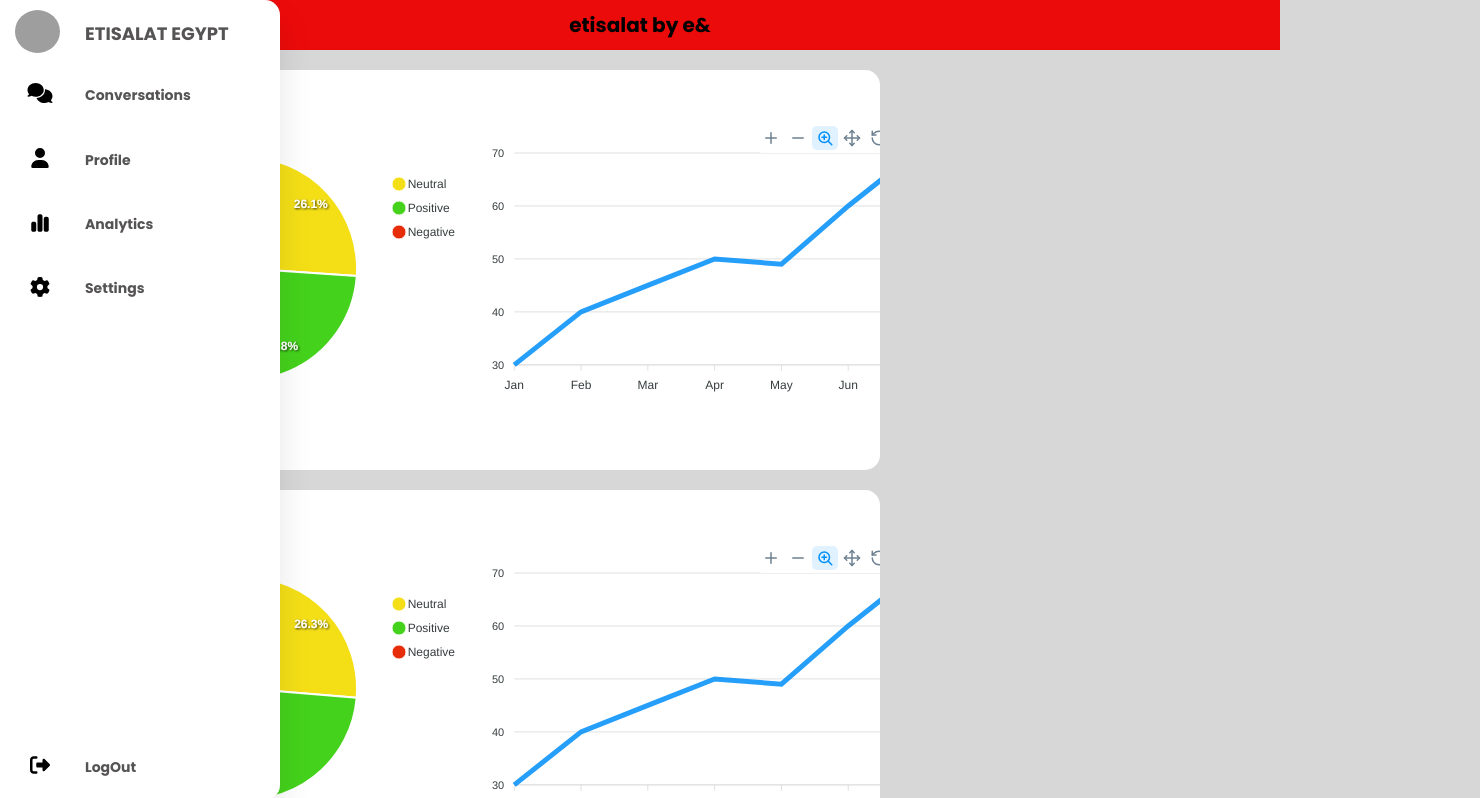
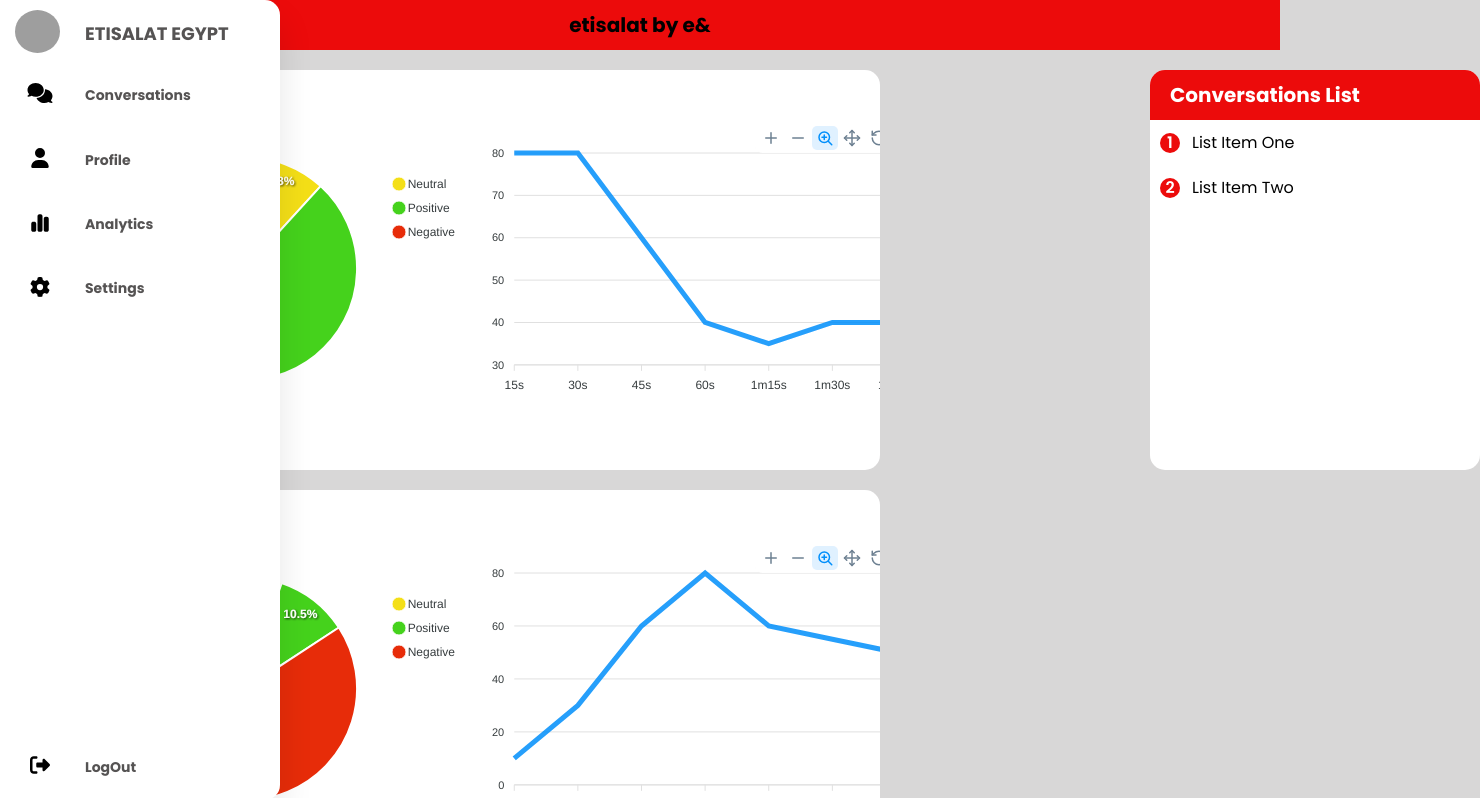
Before and after one commit to Yosranabil/Sentimental-Analysis-React.js, a React (Create React App) app: page /Analysis in a window 1280 px wide. Shown: the top 798 px of the page, 1480 px wide, since content can reach past the window. Built offline with nearby package versions, Linux system fonts and the light colour scheme; grey boxes are pictures that could not be loaded.

Commit message:
charts with chat-list

```diff
--- a/src/Components/Chart.js
+++ b/src/Components/Chart.js
@@ -2,7 +2,10 @@
 import './Chart.css';
 import ReactApexChart from 'react-apexcharts';
 
+
 function Chart(props) {
+
+
     return (
         <div className="chart">
             <ReactApexChart
--- a/src/Components/Line-Chart.js
+++ b/src/Components/Line-Chart.js
@@ -1,29 +1,14 @@
 // LineChart.js
-import React, { useState } from 'react';
+import React from 'react';
 import './Line-Chart.css';
 import ReactApexChart from 'react-apexcharts';
 
-function LineChart() {
-    const [state] = useState({
-        options: {
-            chart: {
-                id: 'basic-line',
-            },
-            xaxis: {
-                categories: ['Jan', 'Feb', 'Mar', 'Apr', 'May', 'Jun', 'Jul'],
-            },
-        },
-        series: [
-            {
-                name: 'series-1',
-                data: [30, 40, 45, 50, 49, 60, 70],
-            },
-        ],
-    });
+
+function LineChart(props) {
 
     return (
         <div className="lineChart">
-            <ReactApexChart options={state.options} series={state.series} type="line" width="450" />
+            <ReactApexChart options={props.options} series={props.series} type="line" width="450" />
         </div>
     );
 }
--- a/src/Constants.js
+++ b/src/Constants.js
@@ -186,6 +186,73 @@
         }
     ];
 
+    const lineChart1 = {
+        options: {
+            chart: {
+                id: 'line-chart',
+            },
+            xaxis: {
+                categories: ['15s', '30s', '45s', '60s', '1m15s', '1m30s', '1m45s'],
+            },
+        },
+        series: [
+            {
+                name: 'series-1',
+                data: [60, 75, 80, 75, 30,25,25],
+            },
+        ],
+    };
+    const lineChart2 = {
+        options: {
+            chart: {
+                id: 'line-chart',
+            },
+            xaxis: {
+                categories: ['15s', '30s', '45s', '60s', '1m15s', '1m30s', '1m45s'],
+            },
+        },
+        series: [
+            {
+                name: 'series-1',
+                data: [40, 35, 50, 80, 60,60,65],
+            },
+        ],
+    };
+
+    const lineChart12 = {
+        options: {
+            chart: {
+                id: 'line-chart-2',
+            },
+            xaxis: {
+                categories: ['15s', '30s', '45s', '60s', '1m15s', '1m30s', '1m45s'],
+            },
+        },
+        series: [
+            {
+                name: 'series-1',
+                data: [80, 80, 60, 40, 35,40,40],
+            },
+        ],
+    };
+
+    const lineChart22 ={
+        options: {
+            chart: {
+                id: 'line-chart-2',
+            },
+            xaxis: {
+                categories: ['15s', '30s', '45s', '60s', '1m15s', '1m30s', '1m45s'],
+            },
+        },
+        series: [
+            {
+                name: 'series-1',
+                data: [10, 30, 60, 80, 60,55,50],
+            },
+        ],
+    };
+
     const chart1Data = {
         options: {
             chart: {
@@ -197,6 +264,17 @@
         series: [30, 40, 45],
     };
 
+    const chart1Data2 = {
+        options: {
+            chart: {
+                id: "basic-pie-1",
+            },
+            labels: ['Neutral', 'Positive', 'Negative'],
+            colors: ['#F4DF17', '#45D21C', '#E72C09'],
+        },
+        series: [10, 70, 5],
+    };
+
     const chart2Data = {
         options: {
             chart: { id: "basic-pie-2", },
@@ -206,7 +284,16 @@
         series: [25, 50, 20],
     };
 
-    return { row1Data1, row2Data1, row1Data2, row2Data2, messageData1, messageData2, chart1Data, chart2Data };
+    const chart2Data2 = {
+        options: {
+            chart: { id: "basic-pie-2", },
+            labels: ['Neutral', 'Positive', 'Negative'],
+            colors: ['#F4DF17', '#45D21C', '#E72C09'],
+        },
+        series: [5, 10, 80],
+    };
+
+    return { row1Data1, row2Data1, row1Data2, row2Data2, messageData1, messageData2, chart1Data, chart2Data ,chart1Data2,chart2Data2,lineChart1,lineChart2,lineChart12,lineChart22};
 }
 
 export default constantData;
--- a/src/Pages/Analysis.css
+++ b/src/Pages/Analysis.css
@@ -31,3 +31,70 @@
     font-weight: bold;
     color:rgba(12, 10, 10, 0.671);
 }
+.chats-list-container{
+    width: 100%;
+    height: 100%;
+}
+.chats-list {
+    width: 330px;
+    height: 400px;
+    background-color: white;
+    display: flex;
+    align-items: center;
+    justify-content: center;
+    margin: 20px 0 0 20px;
+    border-radius: 15px;
+    position: absolute;
+    margin-left: 1150px;
+    margin-top: -820px; ;
+}
+
+.chats-list h2 {
+    color: #fff;
+    margin-top: 0;
+    background-color: rgb(236, 11, 11);
+    padding: 10px 20px;
+    font-size: 20px;
+    border-top-left-radius: 15px;
+    border-top-right-radius: 15px;
+}
+
+.chats-list ul {
+    position: relative;
+    background-color: #fff;
+}
+
+.chats-list ul li {
+    list-style: none;
+    padding: 10px;
+    width: 100%;
+    background-color: #fff;
+}
+
+.chats-list ul li:hover {
+    transform: scale(1.1);
+    cursor: pointer;
+    transition: all 0.2s ease;
+    z-index: 100;
+    color: white;
+    background-color: rgb(236, 11, 11);
+    box-shadow: 0 5px 25px rgba(0, 0, 0, 0.2);
+}
+
+.chats-list ul li span {
+    display: inline-block;
+    height: 20px;
+    width: 20px;
+    text-align: center;
+    line-height: 20px;
+    background-color: rgb(236, 11, 11);
+    color: white;
+    border-radius: 50%;
+    margin-right: 12px;
+    font-weight: 600;
+}
+
+.chats-list ul li:hover span {
+    background-color: white;
+    color: rgb(236, 11, 11);
+}
--- a/src/Pages/Analysis.js
+++ b/src/Pages/Analysis.js
@@ -1,22 +1,75 @@
-import React from 'react';
+import React, { useState } from 'react';
 import './Analysis.css';
 import Chart from '../Components/Chart';
 import LineChart from '../Components/Line-Chart';
 import constantData from '../Constants';
-const {chart1Data, chart2Data} = constantData();
+const { chart1Data, chart2Data, chart1Data2, chart2Data2, lineChart1, lineChart2, lineChart12, lineChart22 } = constantData();
+
 
 function Analysis() {
+    const [currentCharts, setCurrentCharts] = useState('chat1');
+
+    const handleDisplayChat1 = () => {
+        setCurrentCharts('chat1');
+    };
+
+    const handleDisplayChat2 = () => {
+        setCurrentCharts('chat2');
+    };
+
+    // ... rest of your code ...
+
+
+
+
+
+
+let chart1Data1 = [];
+let line1Data1 = [];
+let chart2Data1 = [];
+let line2Data1 = [];
+
+
+
+if (currentCharts === 'chat1') {
+    chart1Data1 = chart1Data1.concat(chart1Data);
+    line1Data1 = line1Data1.concat(lineChart1);
+    chart2Data1 = chart2Data1.concat(chart2Data);
+    line2Data1 = line2Data1.concat(lineChart2);
+
+} else if (currentCharts === 'chat2') {
+    chart1Data1 = chart1Data1.concat(chart1Data2);
+    line1Data1 = line1Data1.concat(lineChart12);
+    chart2Data1 = chart2Data1.concat(chart2Data2);
+    line2Data1 = line2Data1.concat(lineChart22);
+
+
+
+}
+
+
+
 return (
+
     <div id="Analysis">
         <div className='background'>
-                <div id = "Header1">Customer Analysis </div>
-                <Chart options={chart1Data.options} series={chart1Data.series} />
-                <LineChart />
+            <div id="Header1">Customer Analysis </div>
+            <Chart options={chart1Data2.options} series={chart1Data2.series} />
+            <LineChart options={lineChart12.options} series={lineChart12.series} />
         </div>
         <div className='background'>
-            <div id = "Header2">Agent Analysis </div>
-                <Chart options={chart2Data.options} series={chart2Data.series} />
-                <LineChart />
+            <div id="Header2">Agent Analysis </div>
+            <Chart options={chart2Data2.options} series={chart2Data2.series} />
+            <LineChart options={lineChart22.options} series={lineChart22.series} />
+        </div>
+        <div className='chats-list'>
+            <div className='chats-list-container'>
+                <h2>Conversations List</h2>
+                <ul>
+                <li onClick={handleDisplayChat1}><span>1</span>List Item One</li>
+                        <li onClick={handleDisplayChat2}><span>2</span>List Item Two</li>
+                </ul>
+            </div>
         </div>
     </div>
 );
```
Lines whose indentation alone changed are shown as unchanged.
